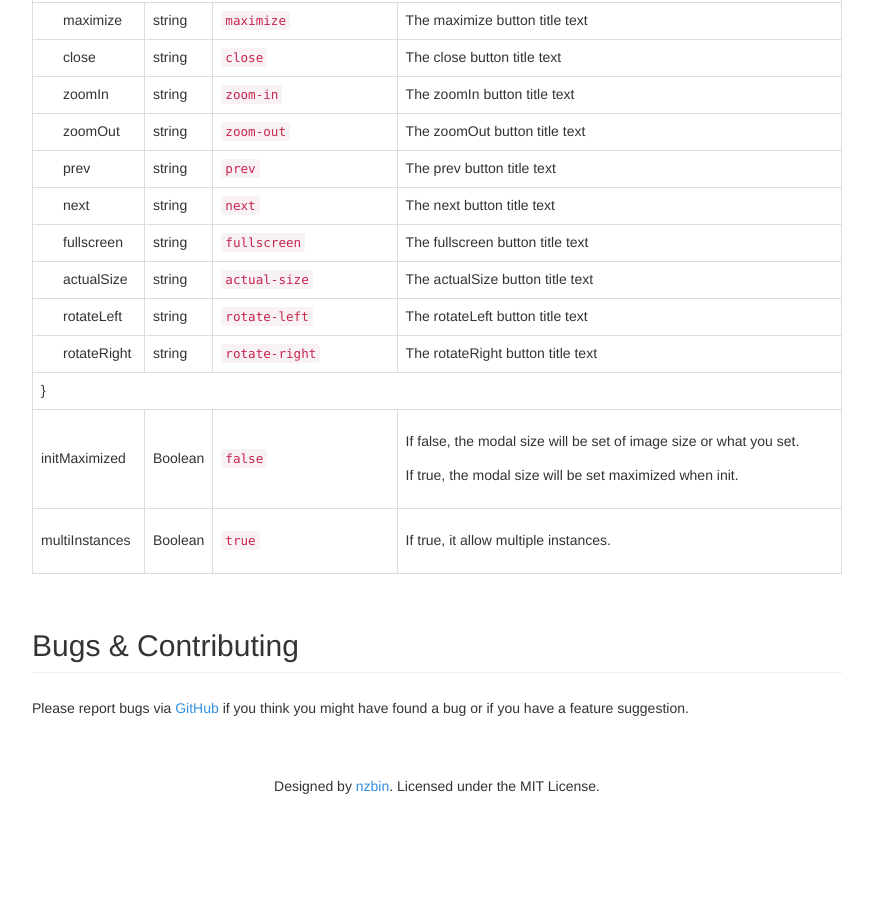
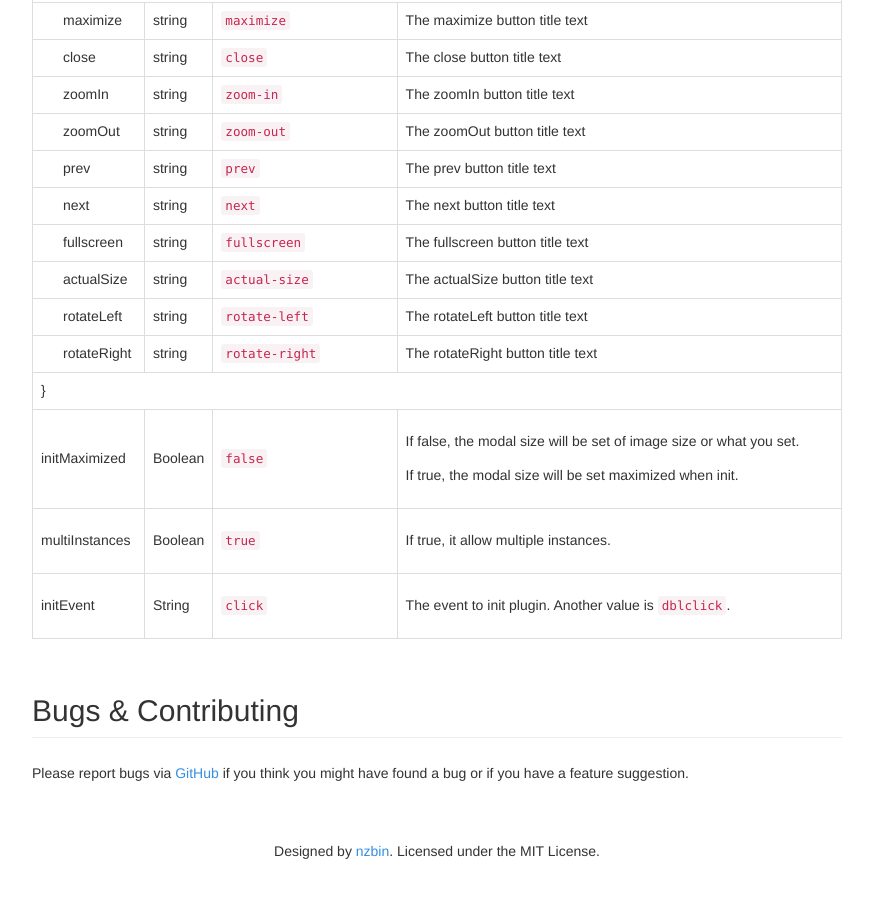
Before and after one commit to nzbin/magnify, a plain HTML site: page index.html in a window 1280 px wide. Shown: the part 4508-5413 px from the top of the page, without its empty margins (203-1076 px from the left). Before the commit the page ends 5348 px from the top, so only its background shows below. Drawn offline with nearby package versions, Linux system fonts and the light colour scheme.

Commit message:
Release 0.5.0

```diff
--- a/index.html
+++ b/index.html
@@ -69,7 +69,8 @@
 &lt;script src=&quot;/path/to/jquery.js&quot;&gt;&lt;/script&gt;
 &lt;script src=&quot;/path/to/jquery.magnify.js&quot;&gt;&lt;/script&gt;
 </pre>
-    <p>The icons in magnify use font-awesome default, you can customize them in options. If you use default options, you should link font-awesome css.</p>
+    <p>The icons in magnify use font-awesome default, you can customize them in options. If you use default options, you should
+      link font-awesome css.</p>
     <pre class="prettyprint">
 &lt;link href=&quot;https://cdn.bootcss.com/font-awesome/4.7.0/css/font-awesome.min.css&quot; rel=&quot;stylesheet&quot;&gt;
 </pre>
@@ -100,7 +101,8 @@
         <code>&lt;a&gt;</code> tag, it will override the image link in
         <code>href</code> attribute.</li>
       <li>Add a
-        <code>data-caption</code> attribute if you want to show a caption. If you are not using this attribute, it will show the image name in the url when you set the
+        <code>data-caption</code> attribute if you want to show a caption. If you are not using this attribute, it will show the image name in the
+        url when you set the
         <code>title</code> option
         <code>true</code>.</li>
       <li>Add a
@@ -476,6 +478,17 @@ $('[data-magnify=gallery]').magnify(options);
               <p>If true, it allow multiple instances.</p>
             </td>
           </tr>
+          <tr>
+            <td>initEvent</td>
+            <td>String</td>
+            <td>
+              <code>click</code>
+            </td>
+            <td>
+              <p>The event to init plugin. Another value is
+                <code>dblclick</code>.</p>
+            </td>
+          </tr>
         </tbody>
       </table>
     </div>
@@ -491,7 +504,7 @@ $('[data-magnify=gallery]').magnify(options);
   <!-- jQuery (necessary for Bootstrap's JavaScript plugins) -->
   <script src="https://cdn.bootcss.com/jquery/1.12.4/jquery.min.js"></script>
   <script>
-  window.jQuery || document.write('<script src="js/vendor/jquery-1.12.4.min.js"><\/script>')
+    window.jQuery || document.write('<script src="js/vendor/jquery-1.12.4.min.js"><\/script>')
 
   </script>
   <script src="https://cdn.bootcss.com/bootstrap/3.3.7/js/bootstrap.min.js"></script>
@@ -499,7 +512,7 @@ $('[data-magnify=gallery]').magnify(options);
   <!-- Include all compiled plugins (below), or include individual files as needed -->
   <script src="js/jquery.magnify.js"></script>
   <script>
-  window.prettyPrint && prettyPrint();
+    window.prettyPrint && prettyPrint();
 
   </script>
 </body>
```
Also changed, not shown: js/jquery.magnify.js.
